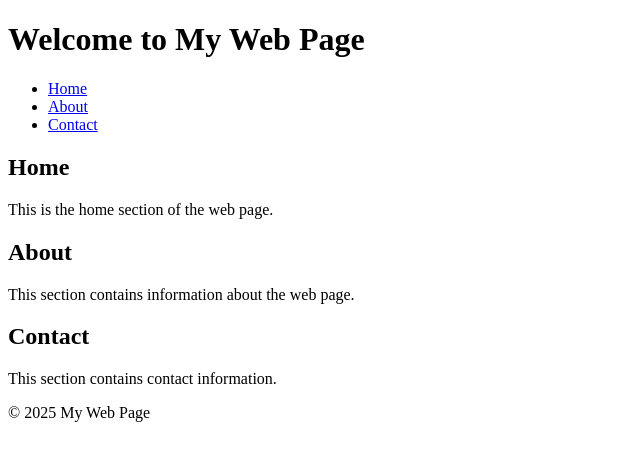
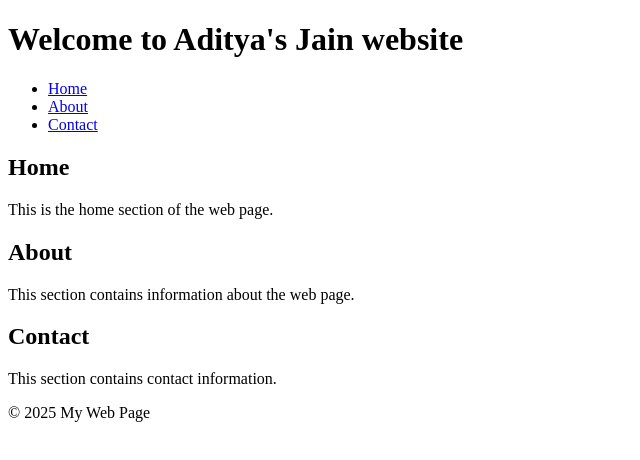
Before and after one commit to vodaassure/website, a plain HTML site: page index.html in a window 1280 px wide. Shown: the whole page, without its empty margins (0-640 px from the left). Drawn offline with Linux system fonts and the light colour scheme.

Commit message:
changes done

```diff
--- a/index.html
+++ b/index.html
@@ -7,7 +7,7 @@
 </head>
 <body>
     <header>
-        <h1>Welcome to My Web Page</h1>
+        <h1>Welcome to Aditya's Jain website</h1>
     </header>
     <nav>
         <ul>
```
